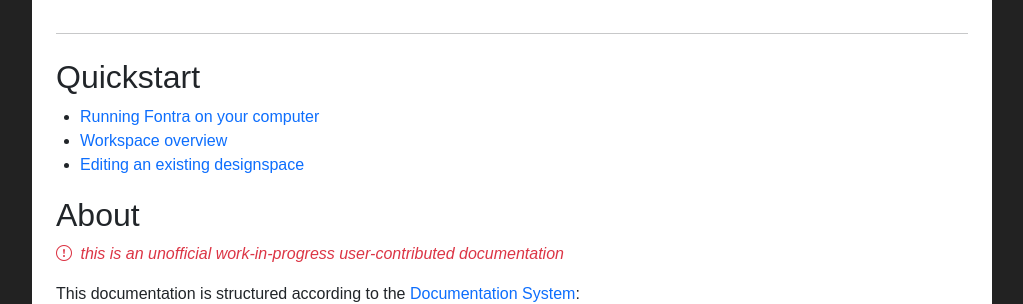
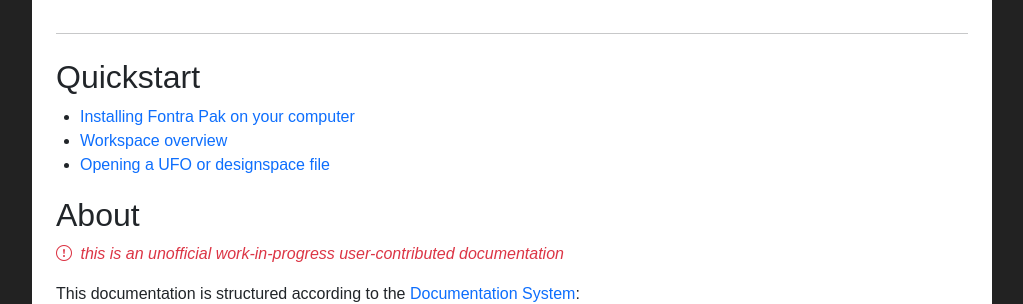
Before and after one commit to googlefonts/fontra-docs, a Jekyll site: the page built from index.md, in a window 1280 px wide. Shown: the part 871-1175 px from the top of the page, without its empty margins (128-1151 px from the left). Built offline with Jekyll 4.4.1, drawn with Linux system fonts in a browser that asks for light colours; nearby versions of some CDN libraries; some web fonts are replaced.

Commit message:
fixing broken link, small edits

```diff
--- a/index.md
+++ b/index.md
@@ -20,9 +20,9 @@
 Quickstart
 ----------
 
-- [Running Fontra on your computer](how-tos/running-fontra-desktop/)
+- [Installing Fontra Pak on your computer](how-tos/installing-fontra-pak/)
 - [Workspace overview](topics/workspace/)
-- [Editing an existing designspace](#)
+- [Opening a UFO or designspace file](how-tos/opening-ufo-designspace)
 
 
 About
```
Also changed, not shown: how-tos/how-tos.md (+1 -1 lines), how-tos/opening-ufo-designspace.md (+1 -1 lines).
